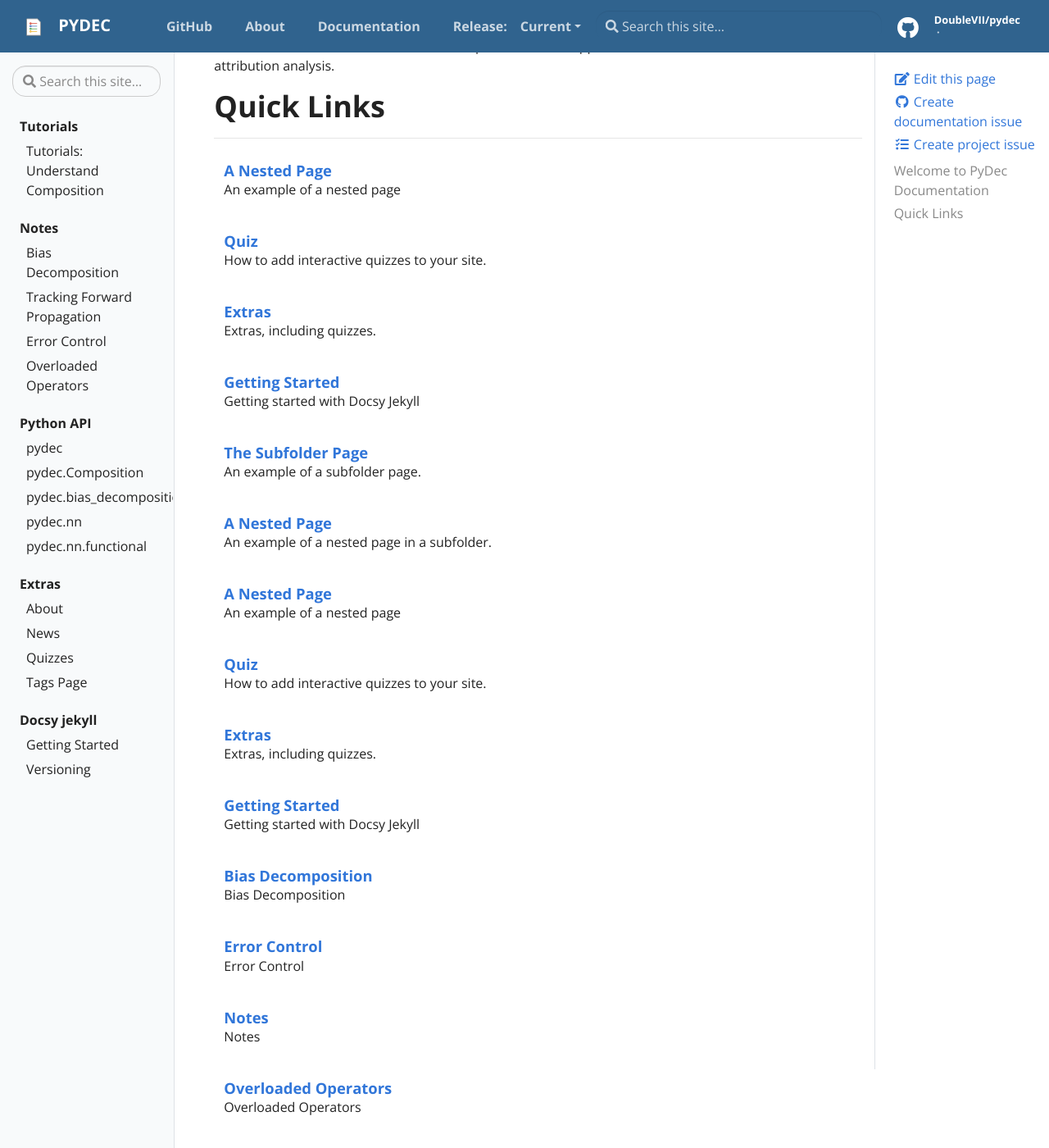
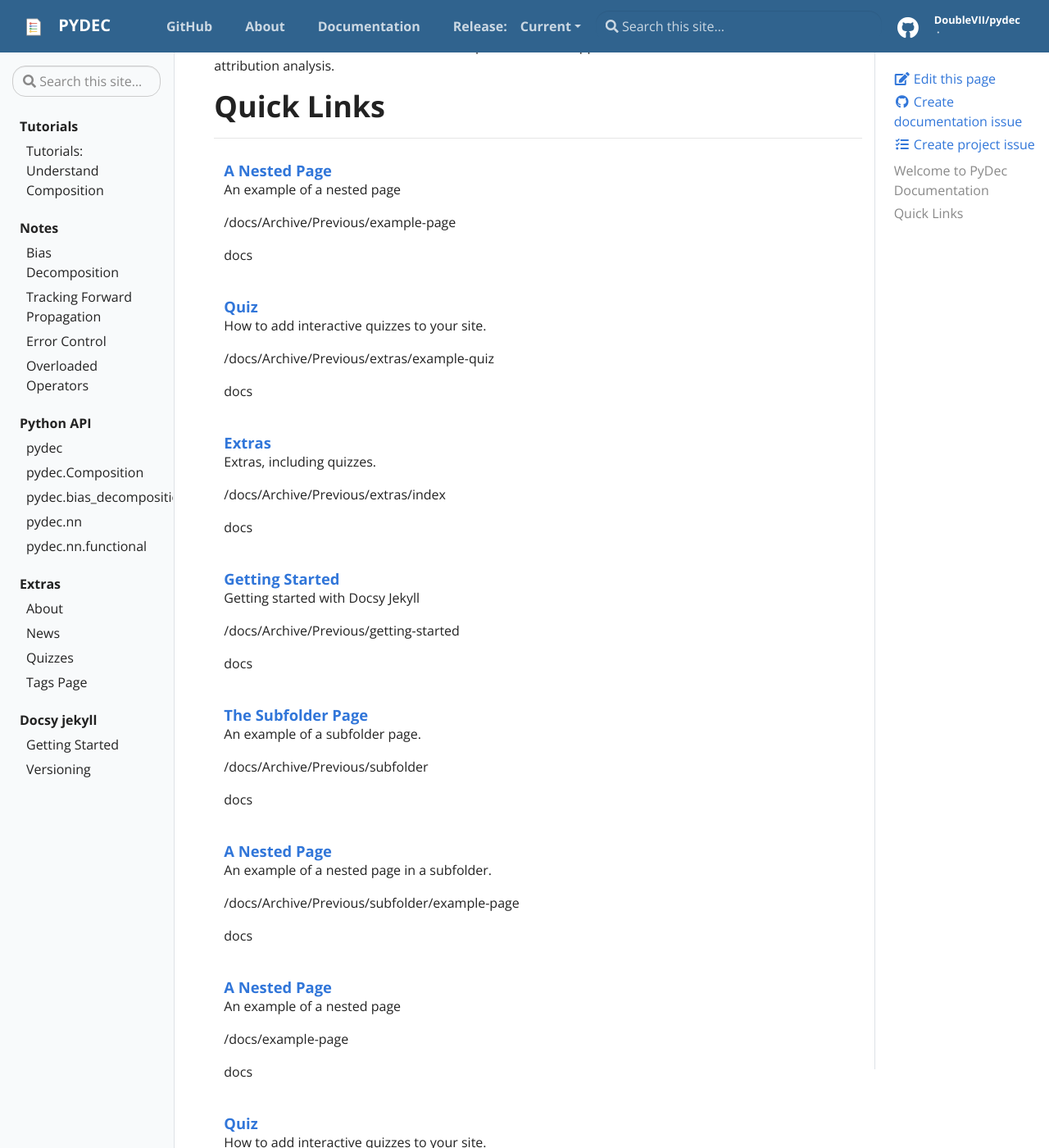
Before and after one commit to NJUNLP/pydec, a Jekyll site: the page built from docs/pages/index.md, in a window 1280 px wide and 1400 px high, scrolled down 222 px. Shown: the whole window at 82% size. Built offline with Jekyll 4.4.1, drawn with Linux system fonts in a browser that asks for light colours; some of the changed text lies outside the part shown.

Commit message:
print debug info

```diff
--- a/docs/pages/index.md
+++ b/docs/pages/index.md
@@ -18,6 +18,8 @@ PyDec is a linear decomposition toolkit for neural network based on [PyTorch](ht
     <div class="entry">
     <h5><a href="{{ post.url | prepend: site.baseurl }}">{{ post.title }}</a></h5>
     <p>{{ post.description }}</p>
+    <p>{{ post.url }}</p>
+    <p>{{ path_segment }}</p>
     </div>
     {% endif %}
     {% endfor %}
```
Also changed, not shown: docs/pages/docs.md (+0 -2 lines).
